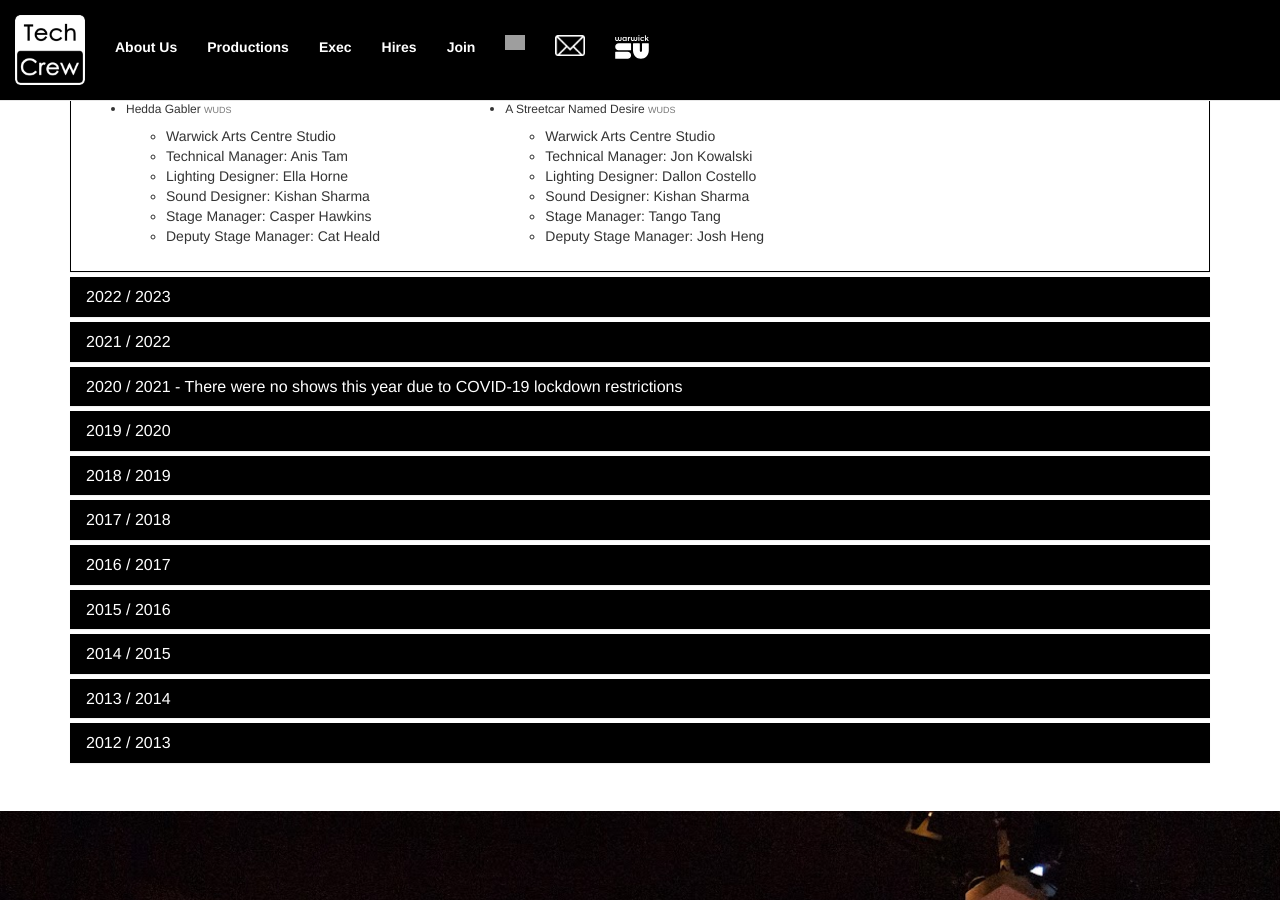
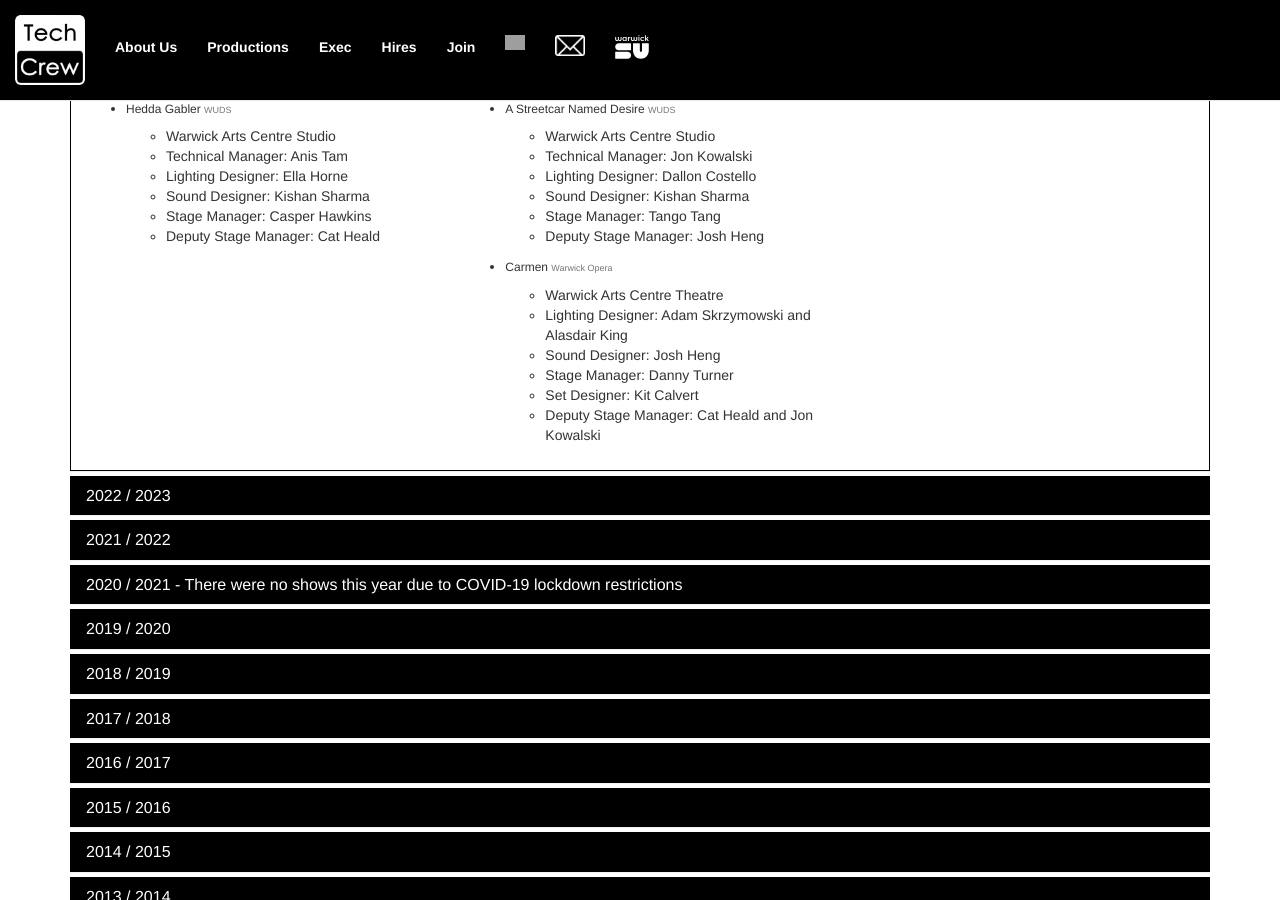
Before and after one commit to WarwickTechCrew/warwicktechcrew.github.io, a Jekyll site: the page built from index.html, in a window 1280 px wide and 900 px high, scrolled down 1536 px. Built offline with Jekyll 4.4.1, drawn with Linux system fonts in a browser that asks for light colours; nearby versions of some CDN libraries; grey boxes are pictures that could not be loaded.

Commit message:
Added Carmen tech team

```diff
--- a/_data/shows/2324.yaml
+++ b/_data/shows/2324.yaml
@@ -33,3 +33,17 @@ terms:
           name: Tango Tang
         - role: Deputy Stage Manager
           name: Josh Heng
+    - name: Carmen
+      society: Warwick Opera
+      venue: Warwick Arts Centre Theatre
+      people:
+        - role: Lighting Designer
+          name: Adam Skrzymowski and Alasdair King
+        - role: Sound Designer
+          name: Josh Heng
+        - role: Stage Manager
+          name: Danny Turner
+        - role: Set Designer
+          name: Kit Calvert
+        - role: Deputy Stage Manager
+          name: Cat Heald and Jon Kowalski
```
